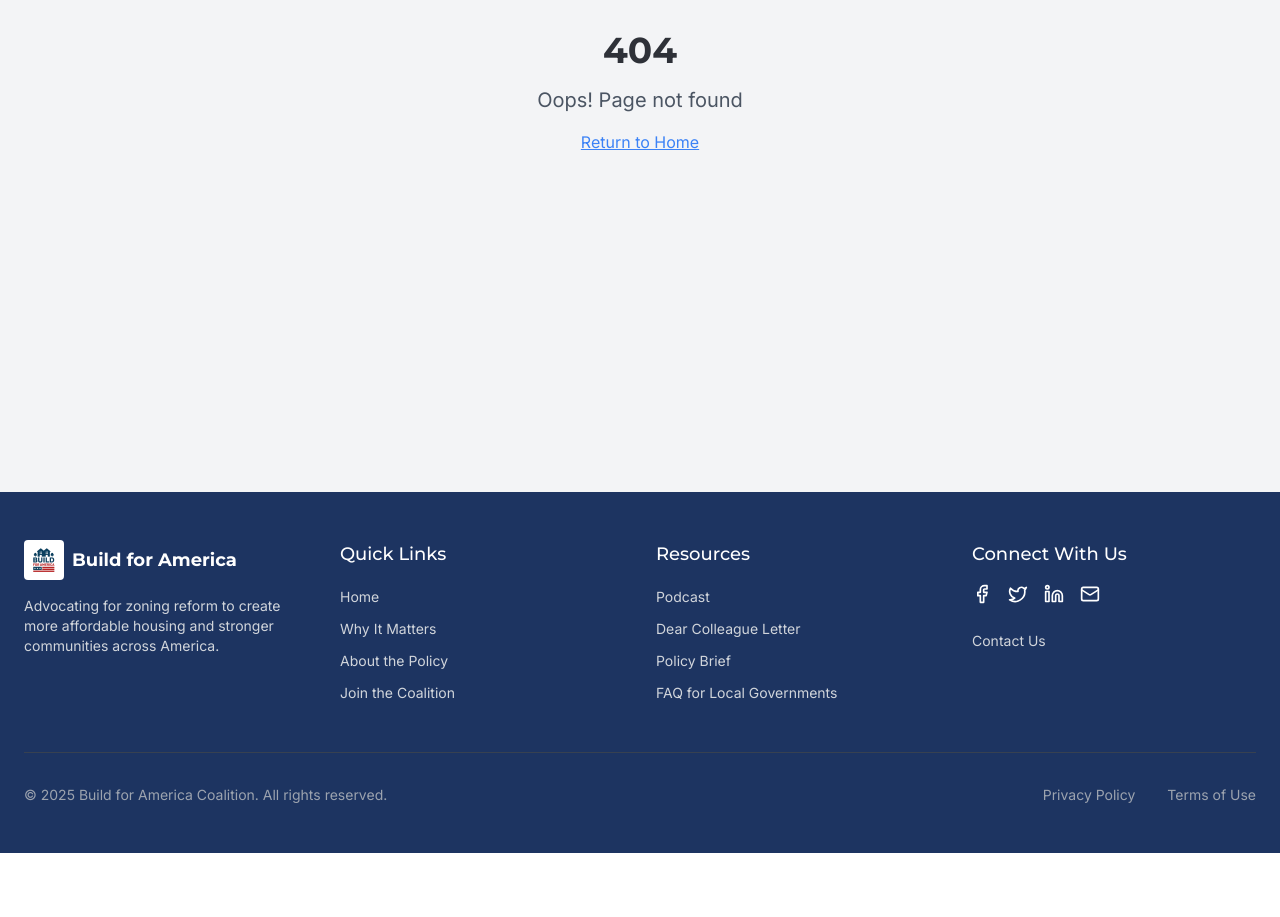
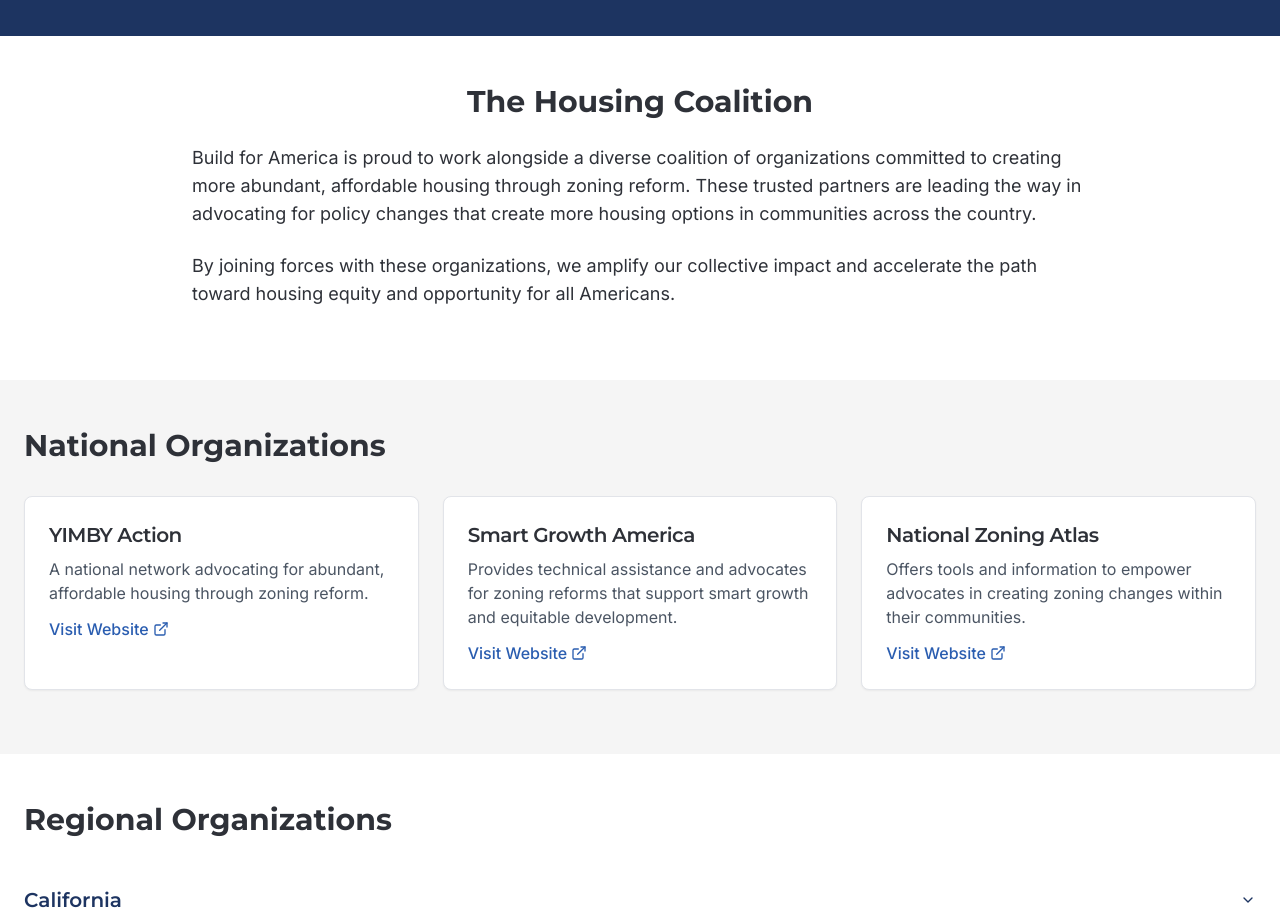
Before and after one commit to PBPL41/pbpl41.github.io, a React (Vite) app: page /coalition in a window 1280 px wide. Shown: the part 380-1297 px from the top of the page. Before the commit the page ends 1233 px from the top, so only its background shows below. Built offline with nearby package versions, Linux system fonts and the light colour scheme.

Commit message:
Add Join the Coalition page
Implement the Join the Coalition page with organization listings.

```diff
--- a/src/App.tsx
+++ b/src/App.tsx
@@ -1,4 +1,3 @@
-
 
 import { Toaster } from "@/components/ui/toaster";
 import { Toaster as Sonner } from "@/components/ui/sonner";
@@ -9,6 +8,7 @@ import Index from "./pages/Index";
 import NotFound from "./pages/NotFound";
 import AboutPolicy from "./pages/AboutPolicy";
 import WhyItMatters from "./pages/WhyItMatters";
+import JoinCoalition from "./pages/JoinCoalition";
 import Header from "./components/layout/Header";
 import Footer from "./components/layout/Footer";
 
@@ -27,6 +27,7 @@ const App = () => (
               <Route path="/" element={<Index />} />
               <Route path="/about-policy" element={<AboutPolicy />} />
               <Route path="/why-it-matters" element={<WhyItMatters />} />
+              <Route path="/coalition" element={<JoinCoalition />} />
 
               {/* City pages routes */}
               <Route path="/cities/boston" element={<NotFound />} />
@@ -38,7 +39,6 @@ const App = () => (
 
               {/* These routes will be implemented in future iterations */}
               <Route path="/maps" element={<NotFound />} />
-              <Route path="/coalition" element={<NotFound />} />
               <Route path="/media" element={<NotFound />} />
               <Route path="/events" element={<NotFound />} />
               <Route path="/contact" element={<NotFound />} />
--- /dev/null
+++ b/src/pages/JoinCoalition.tsx
@@ -0,0 +1,189 @@
+
+import React from 'react';
+import { ExternalLink } from 'lucide-react';
+import { Card, CardContent, CardHeader, CardTitle } from '@/components/ui/card';
+import { Accordion, AccordionContent, AccordionItem, AccordionTrigger } from '@/components/ui/accordion';
+import TestimonialCard from '@/components/ui/TestimonialCard';
+
+interface OrganizationProps {
+  name: string;
+  description: string;
+  website: string;
+}
+
+const OrganizationCard: React.FC<OrganizationProps> = ({ name, description, website }) => {
+  return (
+    <Card className="mb-4 hover:shadow-md transition-shadow">
+      <CardHeader className="pb-2">
+        <CardTitle className="text-lg sm:text-xl">{name}</CardTitle>
+      </CardHeader>
+      <CardContent>
+        <p className="text-gray-600 mb-3">{description}</p>
+        <a
+          href={website}
+          target="_blank"
+          rel="noopener noreferrer"
+          className="inline-flex items-center text-bfa-blue hover:text-bfa-blue-dark font-medium"
+        >
+          Visit Website <ExternalLink size={16} className="ml-1" />
+        </a>
+      </CardContent>
+    </Card>
+  );
+};
+
+const JoinCoalition = () => {
+  const nationalOrganizations = [
+    {
+      name: "YIMBY Action",
+      description: "A national network advocating for abundant, affordable housing through zoning reform.",
+      website: "https://yimbyaction.org"
+    },
+    {
+      name: "Smart Growth America",
+      description: "Provides technical assistance and advocates for zoning reforms that support smart growth and equitable development.",
+      website: "https://smartgrowthamerica.org"
+    },
+    {
+      name: "National Zoning Atlas",
+      description: "Offers tools and information to empower advocates in creating zoning changes within their communities.",
+      website: "https://zoningatlas.org"
+    }
+  ];
+
+  const regionalOrganizations = {
+    "California": [
+      {
+        name: "California YIMBY",
+        description: "A statewide organization advocating for pro-housing policies to address California's housing crisis.",
+        website: "https://cayimby.org"
+      }
+    ],
+    "Massachusetts": [
+      {
+        name: "Abundant Housing Massachusetts",
+        description: "A pro-housing advocacy group focused on zoning reform to increase housing affordability and availability.",
+        website: "https://abundanthousingma.org"
+      }
+    ],
+    "New York": [
+      {
+        name: "Open New York",
+        description: "A pro-housing advocacy organization focused on addressing New York's housing shortage by reforming zoning laws.",
+        website: "https://opennewyork.org"
+      }
+    ],
+    "Oregon": [
+      {
+        name: "1000 Friends of Oregon",
+        description: "A coalition advocating for inclusive zoning and housing policies throughout Oregon.",
+        website: "https://friends.org"
+      }
+    ],
+    "Washington": [
+      {
+        name: "Seattle YIMBY",
+        description: "A local advocacy group supporting zoning reform to create more housing and opportunity in Seattle.",
+        website: "https://seattleyimby.org"
+      }
+    ]
+  };
+
+  return (
+    <main className="bg-bfa-gray-light min-h-screen">
+      {/* Hero Section */}
+      <section className="bg-bfa-blue-dark text-white py-16 md:py-24">
+        <div className="container-wide">
+          <div className="max-w-3xl">
+            <h1 className="text-4xl sm:text-5xl font-bold mb-4">Join the Coalition</h1>
+            <p className="text-xl mb-8 opacity-90">
+              Connect with the growing movement for zoning reform and equitable housing across America.
+            </p>
+          </div>
+        </div>
+      </section>
+
+      {/* Coalition Description */}
+      <section className="py-12 bg-white">
+        <div className="container-wide">
+          <div className="max-w-4xl mx-auto">
+            <h2 className="text-3xl font-bold mb-6 text-center">The Housing Coalition</h2>
+            <p className="text-lg mb-6">
+              Build for America is proud to work alongside a diverse coalition of organizations
+              committed to creating more abundant, affordable housing through zoning reform.
+              These trusted partners are leading the way in advocating for policy changes
+              that create more housing options in communities across the country.
+            </p>
+            <p className="text-lg mb-6">
+              By joining forces with these organizations, we amplify our collective impact
+              and accelerate the path toward housing equity and opportunity for all Americans.
+            </p>
+          </div>
+        </div>
+      </section>
+
+      {/* National Organizations */}
+      <section className="py-12 bg-bfa-gray-light">
+        <div className="container-wide">
+          <h2 className="text-3xl font-bold mb-8">National Organizations</h2>
+          <div className="grid md:grid-cols-2 lg:grid-cols-3 gap-6">
+            {nationalOrganizations.map((org) => (
+              <OrganizationCard
+                key={org.name}
+                name={org.name}
+                description={org.description}
+                website={org.website}
+              />
+            ))}
+          </div>
+        </div>
+      </section>
+
+      {/* Regional Organizations */}
+      <section className="py-12 bg-white">
+        <div className="container-wide">
+          <h2 className="text-3xl font-bold mb-8">Regional Organizations</h2>
+
+          <Accordion type="single" collapsible className="w-full">
+            {Object.entries(regionalOrganizations).map(([region, orgs]) => (
+              <AccordionItem key={region} value={region}>
+                <AccordionTrigger className="text-xl font-semibold text-bfa-blue-dark">
+                  {region}
+                </AccordionTrigger>
+                <AccordionContent>
+                  <div className="grid md:grid-cols-2 gap-6 pt-4">
+                    {orgs.map((org) => (
+                      <OrganizationCard
+                        key={org.name}
+                        name={org.name}
+                        description={org.description}
+                        website={org.website}
+                      />
+                    ))}
+                  </div>
+                </AccordionContent>
+              </AccordionItem>
+            ))}
+          </Accordion>
+        </div>
+      </section>
+
+      {/* Testimonial */}
+      <section className="py-12 bg-bfa-sand">
+        <div className="container-wide">
+          <div className="max-w-3xl mx-auto">
+            <TestimonialCard
+              quote="By working together across political lines and geographic boundaries, we can solve our country's housing crisis and create more equitable, sustainable communities for all Americans."
+              name="Jane Smith"
+              title="Executive Director"
+              organization="Build for America"
+              image="/placeholder.svg"
+            />
+          </div>
+        </div>
+      </section>
+    </main>
+  );
+};
+
+export default JoinCoalition;
```
